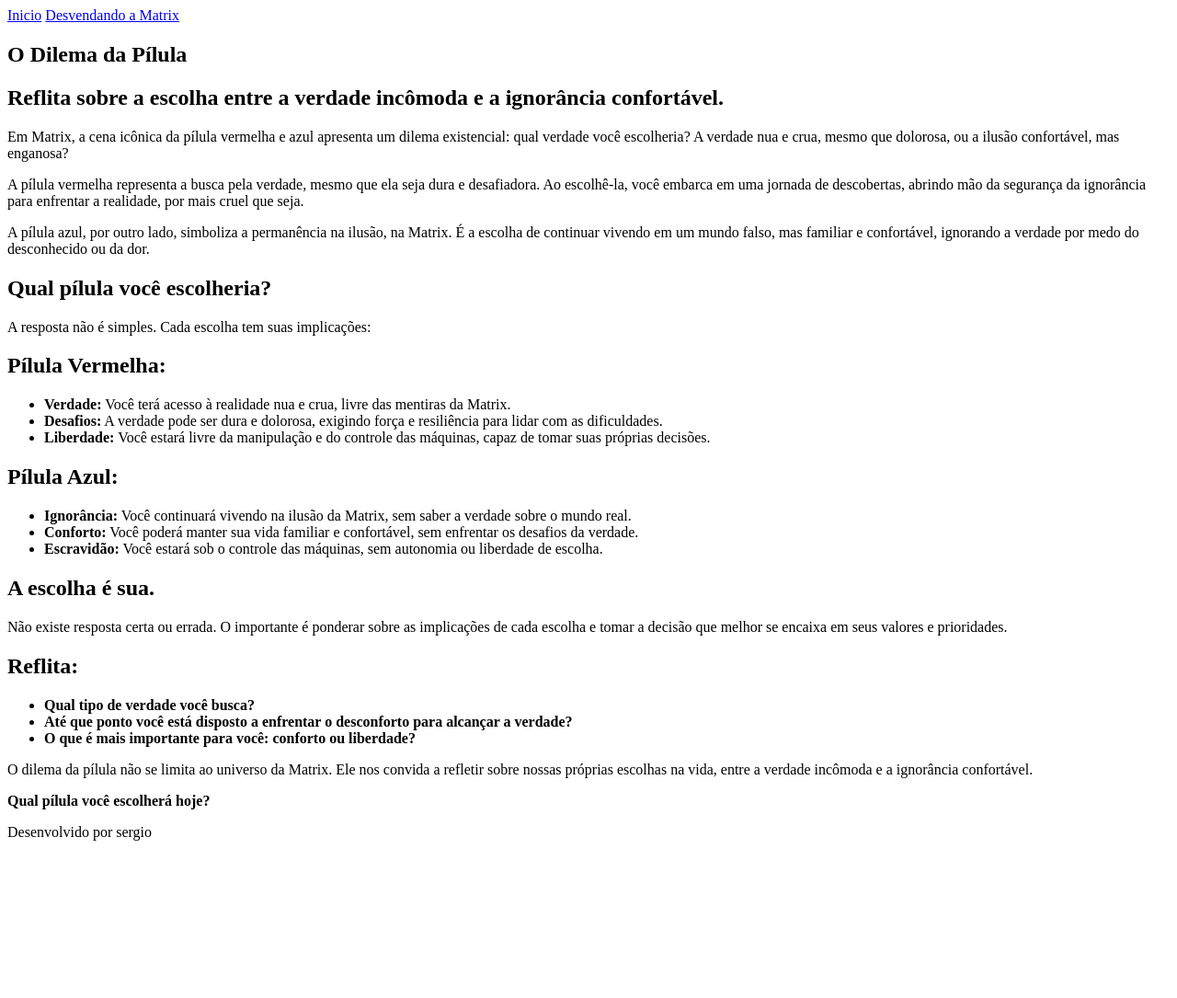
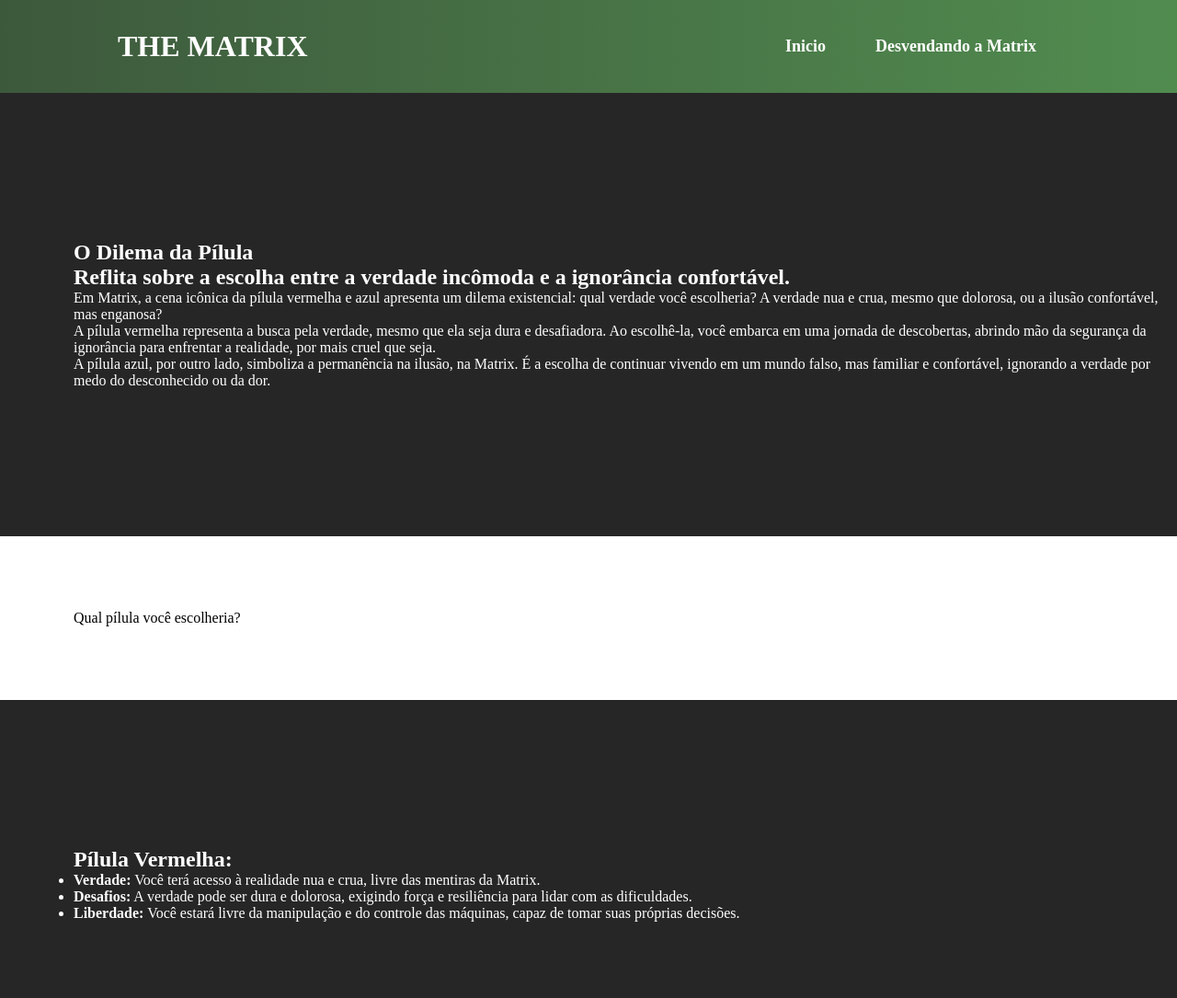
Before and after one commit to SergioManoelB/HTML-CSS, a plain HTML site: page Nova Projeto Matrix/escolha.html in a window 1280 px wide. Shown: the top 1085 px of the page at 92% size. Before the commit the page ends 930 px from the top, so only its background shows below. Drawn offline with Linux system fonts and the light colour scheme.

Commit message:
progresso no projeto
...

```diff
--- a/Nova Projeto Matrix/Estilos/style.css
+++ b/Nova Projeto Matrix/Estilos/style.css
@@ -5,3 +5,100 @@
     --cor3: #61BF5E;
     --cor4: #6ED96A;
 }
+
+*{
+    box-sizing: border-box;
+    margin: 0px;
+    padding: 0px;
+}
+
+body{
+    min-height: 100vh;
+    background-color: var(--cor0);
+}
+
+header{
+    padding: 30px 10%;
+    display: flex;
+    justify-content: space-between;
+    align-items: center;
+    background-image: linear-gradient(90deg, var(--cor1), var(--cor2));
+}
+
+header>h1{
+    text-align: center;
+    color: white;
+    text-transform: uppercase;
+}
+
+nav>ul{
+    list-style: none;
+}
+
+nav> ul> li> a{
+    font-size: large;
+    text-decoration: none;
+    color: white;
+    font-weight: bold
+}
+
+nav> ul> li>a:hover{
+    padding: 5px;
+    text-decoration: underline;
+    background-color: var(--cor3);
+    border-radius: 3px;
+    transition: 0.5s;
+}
+
+nav> ul.nav_links>li{
+    display: inline-block;
+    padding: 10px 25px;
+}
+
+a{
+    text-decoration: none;
+    color: black;
+    font-weight: bold
+}
+
+a:hover{
+    padding: 5px;
+    text-decoration: underline;
+    transition: 0.5s;
+}
+
+main.artigos{
+    height: 100vh;
+}
+
+div{
+    padding-left: 10vh;
+    padding-top: 10vh;
+    padding-bottom: 10vh;
+}
+
+.normal{
+    background-color: white;
+}
+
+.imagem{
+    color: white;
+}
+
+.texto{
+    padding-left: 0%;
+    background-color: var(--cor0);
+}
+
+.topico{
+    margin: 5% 5%;
+    padding: 1% 1%;
+}
+
+footer{
+    padding: 1%;
+    font-weight: bold;
+    color: white;
+    text-align: center;
+    background-image: linear-gradient(90deg, var(--cor1), var(--cor2));
+}
--- a/Nova Projeto Matrix/escolha.html
+++ b/Nova Projeto Matrix/escolha.html
@@ -9,42 +9,56 @@
 </head>
 <body>
     <header>
+        <h1 class="logo">The Matrix</h1>
         <nav>
-           <a href="Index.html" target="_self" rel="prev" lang="pt-br">Inicio</a>
-            <a href="DesvendandoMatrix.html" target="_self" rel="prev" lang="pt-br">Desvendando a Matrix</a>
+           <ul class="nav_links">
+               <li><a href="Index.html" target="_self" rel="prev" lang="pt-br">Inicio</a></li>
+                <li><a href="DesvendandoMatrix.html" target="_self" rel="prev" lang="pt-br">Desvendando a Matrix</a></li>
+           </ul>
         </nav>
     </header>
         <main>
        <article>
+           <div  class="imagem">
+                <div class="texto">
                     <h1>O Dilema da Pílula</h1>
                     <h2>Reflita sobre a escolha entre a verdade incômoda e a ignorância confortável.</h2>
                     <p>Em Matrix, a cena icônica da pílula vermelha e azul apresenta um dilema existencial: qual verdade você escolheria? A verdade nua e crua, mesmo que dolorosa, ou a ilusão confortável, mas enganosa?</p>
                     <p>A pílula vermelha representa a busca pela verdade, mesmo que ela seja dura e desafiadora. Ao escolhê-la, você embarca em uma jornada de descobertas, abrindo mão da segurança da ignorância para enfrentar a realidade, por mais cruel que seja.</p>
                     <p>A pílula azul, por outro lado, simboliza a permanência na ilusão, na Matrix. É a escolha de continuar vivendo em um mundo falso, mas familiar e confortável, ignorando a verdade por medo do desconhecido ou da dor.</p>
-            <h2>Qual pílula você escolheria?</h2>
-            <p>A resposta não é simples. Cada escolha tem suas implicações:</p>
+                </div>
+            </div>
+            <div class="normal">
+                <p>Qual pílula você escolheria?<p>
+            </div>
+                <div class="imagem">
+                    <div class="texto">
                         <h2>Pílula Vermelha:</h2>
                         <ul>
                             <li><strong>Verdade:</strong> Você terá acesso à realidade nua e crua, livre das mentiras da Matrix.</li>
                             <li><strong>Desafios:</strong> A verdade pode ser dura e dolorosa, exigindo força e resiliência para lidar com as dificuldades.</li>
                             <li><strong>Liberdade:</strong> Você estará livre da manipulação e do controle das máquinas, capaz de tomar suas próprias decisões.</li>
                         </ul>
+                    </div>
+                </div>
+            <div class="normal">
+                <p>A resposta não é simples. Cada escolha tem suas implicações:</p>
+            </div>
+            <div class="imagem">
+                <div class="texto">
                     <h2>Pílula Azul:</h2>
                     <ul>
                         <li><strong>Ignorância:</strong> Você continuará vivendo na ilusão da Matrix, sem saber a verdade sobre o mundo real.</li>
                         <li><strong>Conforto:</strong> Você poderá manter sua vida familiar e confortável, sem enfrentar os desafios da verdade.</li>
                         <li><strong>Escravidão:</strong> Você estará sob o controle das máquinas, sem autonomia ou liberdade de escolha.</li>
                     </ul>
+                </div>
+            </div>
+            <div class="normal">
                 <h2>A escolha é sua.</h2>
-            <p>Não existe resposta certa ou errada. O importante é ponderar sobre as implicações de cada escolha e tomar a decisão que melhor se encaixa em seus valores e prioridades.</p>
-            <h2>Reflita:</h2>
-            <ul>
-                <li><strong>Qual tipo de verdade você busca?</strong></li>
-                <li><strong>Até que ponto você está disposto a enfrentar o desconforto para alcançar a verdade?</strong></li>
-                <li><strong>O que é mais importante para você: conforto ou liberdade?</strong></li>
-            </ul>
                 <p>O dilema da pílula não se limita ao universo da Matrix. Ele nos convida a refletir sobre nossas próprias escolhas na vida, entre a verdade incômoda e a ignorância confortável.</p>
-            <p><strong>Qual pílula você escolherá hoje?</strong></p>
+                <p>Qual pílula você escolherá hoje?</p>
+            </div>
        </article>
     </main>
     <footer>
--- a/TesteFundo/estilos/style.css
+++ /dev/null
@@ -1,21 +0,0 @@
-body{
-    height: 100vh;
-    background-color: black;
-    padding: 10px;
-    background-image: url(../imagens/abstract-green-background-from-brilliant-mosaic-pattern-generative-ai.jpg);
-    background-repeat:no-repeat;
-    background-position: center center;
-    background-size: cover;
-    background-attachment: fixed;
-
-}
-main{
-    background-color: white;
-    margin: auto;
-    border-radius: 25px;
-    border-color: 2px solid green;
-    text-align: justify;
-}
-main > h1{
-    text-align: center;
-}
```
Also changed, not shown: Nova Projeto Matrix/DesvendandoMatrix.html (+14 -13 lines), Nova Projeto Matrix/Index.html (+15 -4 lines), Nova Projeto Matrix/ilusao.html (+19 -5 lines), TesteFundo/index.html (deleted, +0 -68 lines), Nova Projeto Matrix/Fontes/Texto.ttf (added), Nova Projeto Matrix/Fontes/Titulo.ttf (added), TesteFundo/imagens/2460668.jpg (deleted), TesteFundo/imagens/abstract-green-background-from-brilliant-mosaic-pattern-generative-ai.jpg (deleted). Lines whose indentation alone changed are shown as unchanged.
